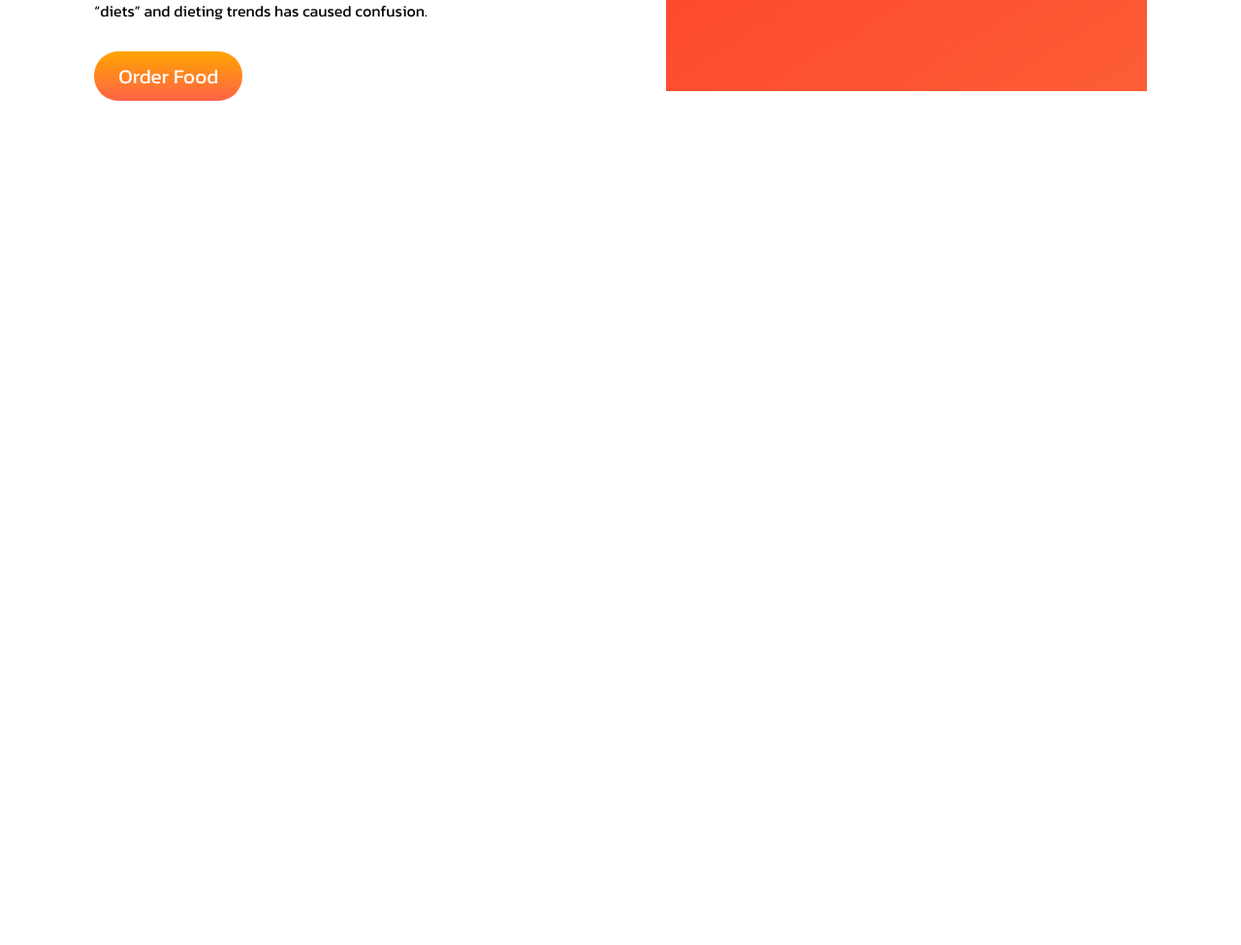
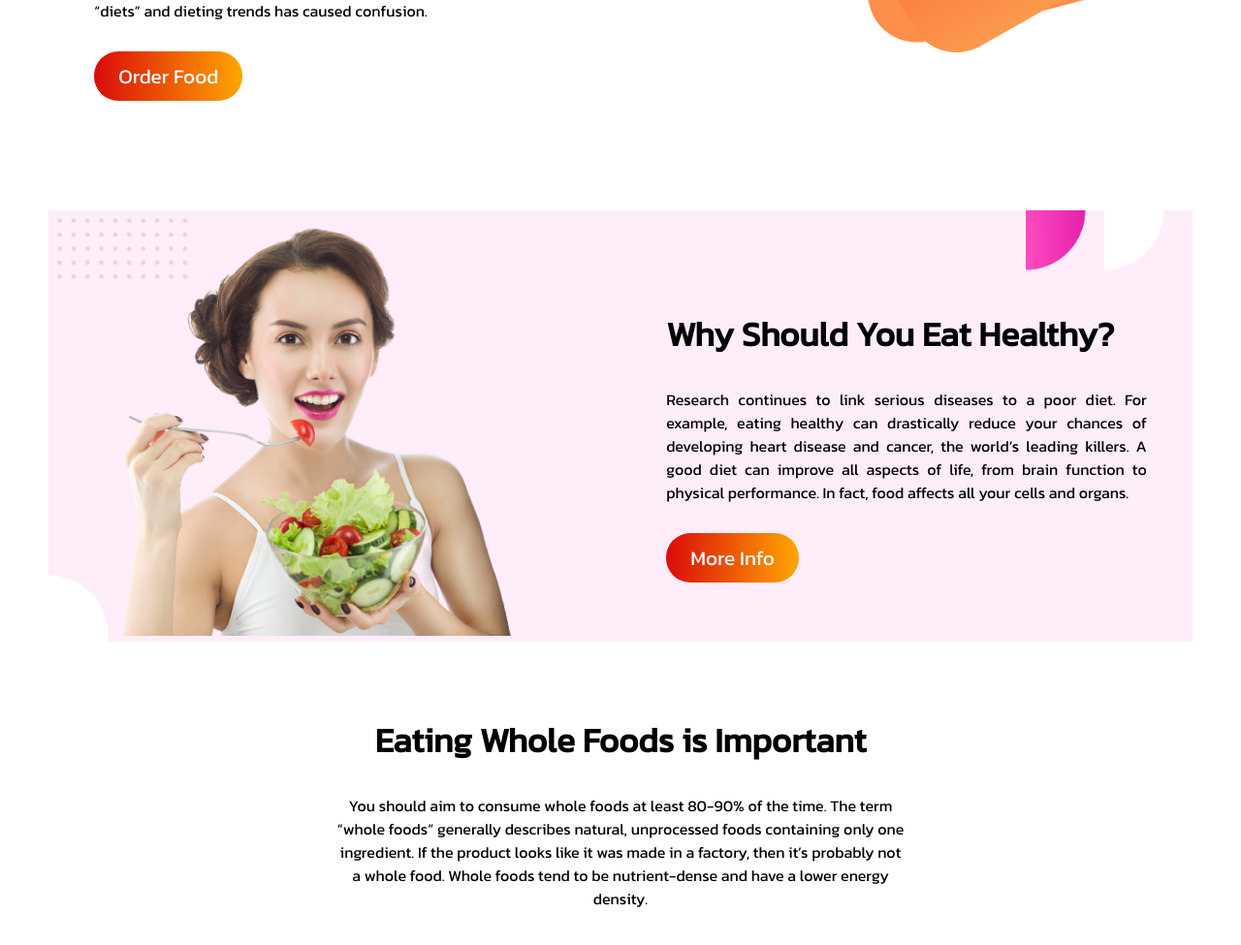
Before and after one commit to mazharul99/assignment-food-network, a plain HTML site: page index.html in a window 1280 px wide. Shown: the part 387-1362 px from the top of the page at 97% size. Before the commit the page ends 800 px from the top, so only its background shows below. Drawn offline with Linux system fonts and the light colour scheme.

Commit message:
2/3 complete

```diff
--- a/index.html
+++ b/index.html
@@ -13,7 +13,7 @@
 </head>
 
 <body>
-    <section class="flexible">
+    <section class="flexible bg-image1">
         <div class="half-part">
             <h1>
                 <span class="orange">Skip</span> The Diet, <br> Healthy Eating <br> Guide for Beginners
@@ -27,9 +27,41 @@
             <a class="link-style" href="http://www.google.com" target="_blank">Order Food</a>
         </div>
 
-        <div class="half-part bg-image">
-            <img src="images/female/38-387173_supplement-nutrient-dietary-eating-food-free-download-nutrition-removebg-preview.png"
-                alt="Female_Photo">
+        <div class="half-part">
+            <img src="images/female/female1.png" alt="Female_Photo1">
+        </div>
+    </section>
+    <br><br>
+    <section class="flexible  bg-image2">
+        <div class="half-part">
+            <img src="images/female/female2.png" alt="Female_Photo2">
+        </div>
+
+        <div class="half-part">
+            <br><br><br>
+            <h2>Why Should You Eat Healthy?</h2>
+            <p>
+                Research continues to link serious diseases to a poor diet. For example, eating healthy can drastically
+                reduce your chances of developing heart disease and cancer, the world’s leading killers. A good diet can
+                improve all aspects of life, from brain function to physical performance. In fact, food affects all your
+                cells and organs.
+            </p>
+            <br>
+            <a class="link-style" href="http://www.youtube.com" target="_blank">More Info</a>
+        </div>
+    </section>
+
+    <section>
+        <div class="center">
+            <h2>Eating Whole Foods is Important</h2>
+            <p>
+                You should aim to consume whole foods at least 80-90% of the time. The term “whole foods” generally
+                describes natural, unprocessed foods containing only one ingredient. If the product looks like it was
+                made
+                in a factory, then it’s probably not a whole food. Whole foods tend to be nutrient-dense and have a
+                lower
+                energy density.
+            </p>
         </div>
     </section>
 </body>
--- a/style.css
+++ b/style.css
@@ -9,7 +9,10 @@ p{
 
 h1{
     font-size: 50px;
-    font-family: 'Kanit', sans-serif;
+}
+
+h2{
+    font-size:35px;
 }
 .orange{
     color:orange;
@@ -17,7 +20,7 @@ h1{
 
 .link-style{
     text-decoration: none;
-    background-image: linear-gradient(orange,tomato);
+    background-image: linear-gradient(to right, rgb(219, 11, 11) , rgb(255, 166, 0));
     padding: 10px 25px;
     color:white;
     font-weight:700px;
@@ -27,6 +30,7 @@ h1{
 
 .flexible{
     display: flex;
+    margin-bottom: 75px;
 }
 
 .half-part{
@@ -39,10 +43,28 @@ h1{
     width:100%;
 }
 
-.bg-image{
+.bg-image1{
     background-image: url(images/shapes/Group8450.png);
     background-repeat: no-repeat;
-    background-position: top;
-    width:50%;
+    background-size: 35% 90%;
+    background-position: right;
 
 }
+
+.bg-image2{
+    background-image: url(images/shapes/8.jpg);
+    background-repeat: no-repeat;
+    background-size: 100%;
+}
+
+
+.center{
+    text-align: center;
+    width: 50%;
+    margin-left: 25%;
+    margin-right:25%;
+}
+
+.center p{
+    text-align:center;
+}
```
Also changed, not shown: images/female/female1.png (renamed from images/female/38-387173_supplement-nutrient-dietary-eating-food-free-download-nutrition-removebg-preview.png), images/female/female2.png (renamed from images/female/6667872_preview-removebg-preview.png), images/shapes/8.jpg (renamed from images/shapes/Frame 59.jpg).
